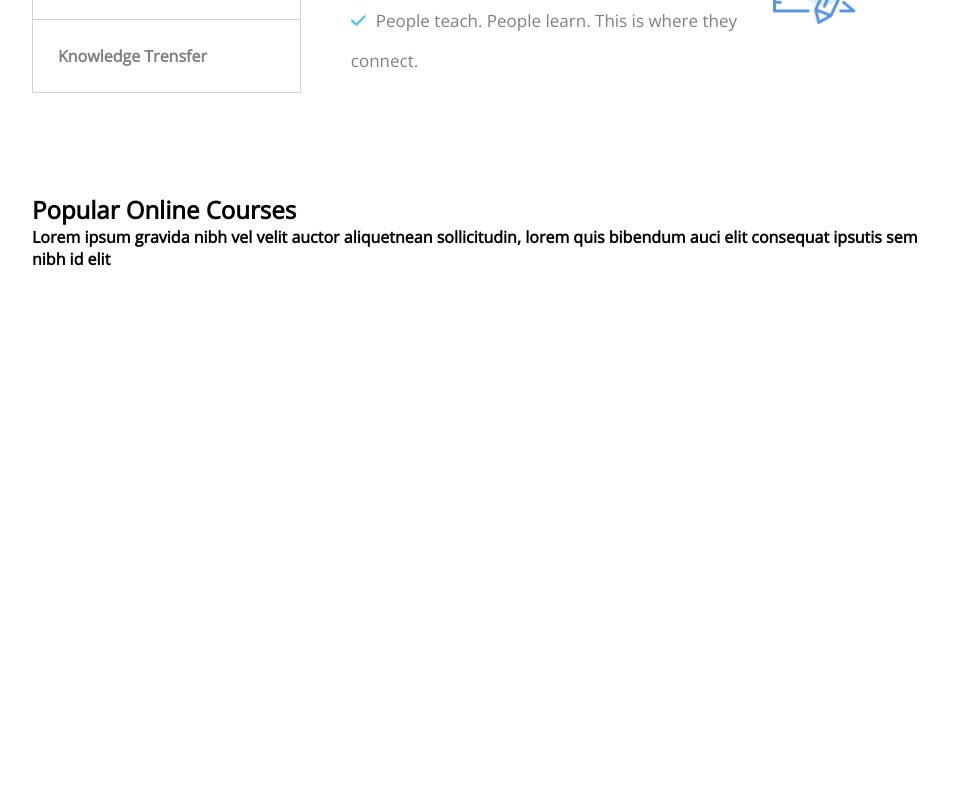
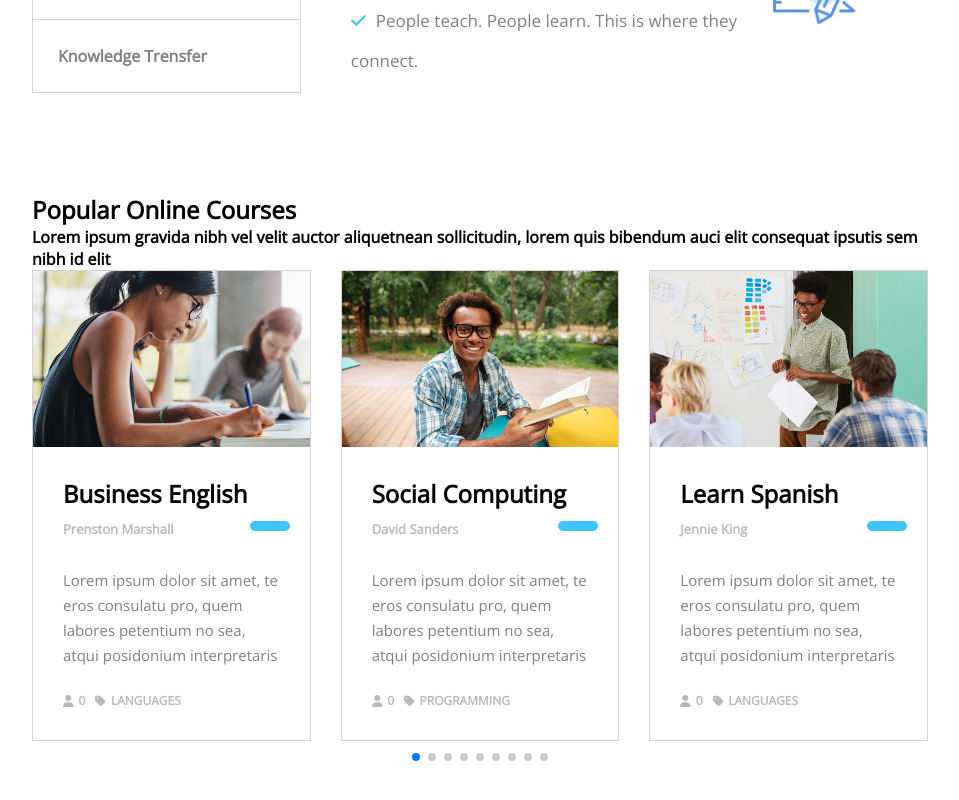
Before and after one commit to marcoceccarelli98/proj-html-vuejs, a Vue app: page / in a window 1280 px wide. Shown: the part 3490-4290 px from the top of the page, without its empty margins (160-1119 px from the left). Before the commit the page ends 3860 px from the top, so only its background shows below. Built offline with nearby package versions, Linux system fonts and the light colour scheme.

Commit message:
[UPD] homepage Swiper Card Carousel

```diff
--- /dev/null
+++ b/src/components/SwiperCardsCarousel.vue
@@ -0,0 +1,75 @@
+<script>
+import CourseCard from "./CourseCard.vue";
+
+// SWIPER
+import { Swiper, SwiperSlide } from "swiper/vue";
+import { Pagination, Navigation } from "swiper/modules";
+import "swiper/css";
+import "swiper/css/pagination";
+
+export default {
+  name: "SwiperCardsCarousel",
+  components: {
+    CourseCard,
+    Swiper,
+    SwiperSlide,
+  },
+
+  data() {
+    return {};
+  },
+
+  setup() {
+    const onSwiper = (swiper) => {
+      console.log(swiper);
+    };
+    const onSlideChange = () => {
+      console.log("slide change");
+    };
+    return {
+      onSwiper,
+      onSlideChange,
+      modules: [Pagination],
+    };
+  },
+
+  props: {
+    cards: {
+      type: Array,
+    },
+  },
+
+  methods: {},
+
+  mounted() {},
+};
+</script>
+
+<template>
+  <swiper
+    :slidesPerView="3"
+    :spaceBetween="30"
+    :loop="true"
+    :pagination="{
+      clickable: true,
+    }"
+    :navigation="true"
+    :modules="modules"
+    class="mySwiper"
+  >
+    <swiper-slide v-for="card in cards">
+      <template v-slot:container-start><span>Container start</span></template>
+      <CourseCard
+        :image="card.image"
+        :course="card.course"
+        :teacher="card.teacher"
+        :description="card.description"
+        :price="card.price"
+        :tag="card.tag"
+      />
+      <template v-slot:container-end><span>Container end</span></template>
+    </swiper-slide>
+  </swiper>
+</template>
+
+<style scoped lang="scss"></style>
--- a/src/pages/AppMain.vue
+++ b/src/pages/AppMain.vue
@@ -1,15 +1,21 @@
 <script>
+// --- IMPORT ---
+
+// COMPONENTS
 import ArrowsCarousel from "../components/ArrowsCarousel.vue";
 import DotsCarousel from "../components/DotsCarousel.vue";
-import CardsDotsCarousel from "../components/CardsDotsCarousel.vue";
+import SwiperCardsCarousel from "../components/SwiperCardsCarousel.vue";
+
+// STORE
 import { store } from "../data/store.js";
 
+// --- EXPORT ---
 export default {
   name: "AppMain",
   components: {
     ArrowsCarousel,
     DotsCarousel,
-    CardsDotsCarousel,
+    SwiperCardsCarousel,
   },
 
   data() {
@@ -158,7 +164,7 @@ export default {
             Lorem ipsum gravida nibh vel velit auctor aliquetnean sollicitudin,
             lorem quis bibendum auci elit consequat ipsutis sem nibh id elit
           </h4>
-          <!-- <CardsDotsCarousel :cards="store.onlineCourses" /> -->
+          <SwiperCardsCarousel :cards="store.onlineCourses" />
         </div>
       </section>
       <!-- /ONLINE COURSES -->
```
